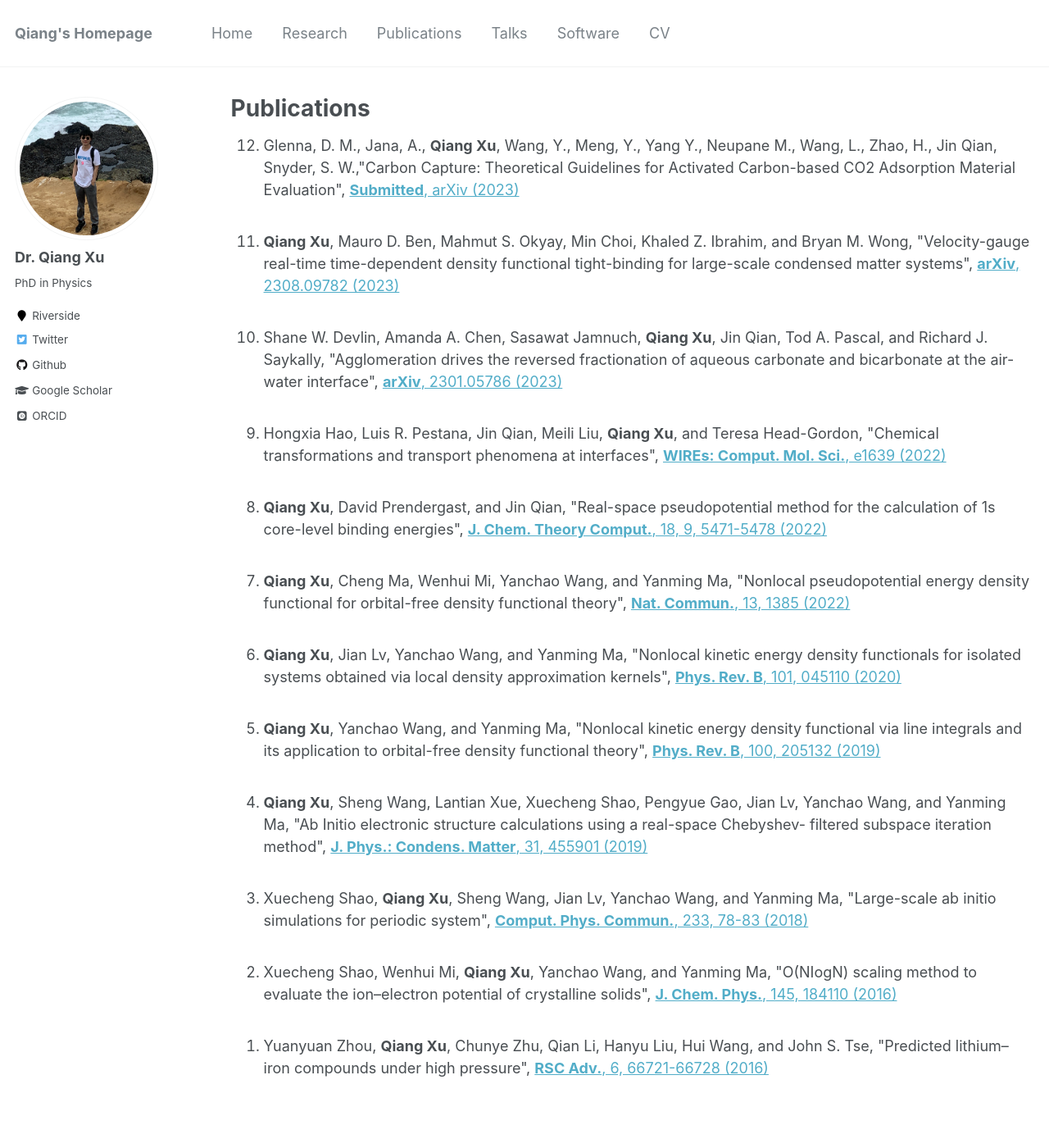
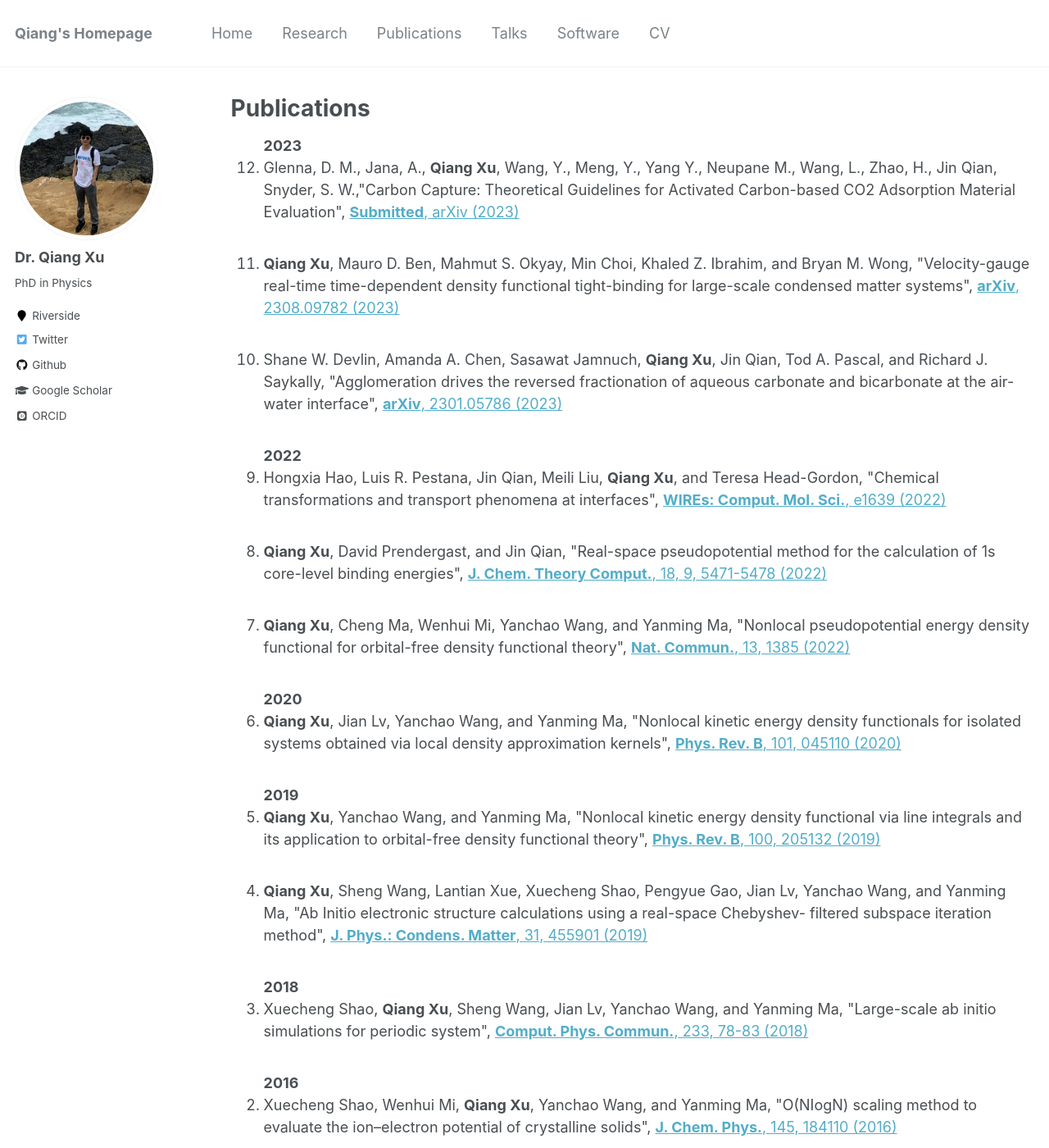
Before and after one commit to xqjlu/xqjlu.github.io, a Jekyll site: the page built from _pages/publications.md, in a window 1280 px wide and 1400 px high. Shown: the whole window at 82% size. Built offline with Jekyll 4.4.1, drawn with Linux system fonts in a browser that asks for light colours; some web fonts are replaced.

Commit message:
pub update

```diff
--- a/_pages/publications.md
+++ b/_pages/publications.md
@@ -28,6 +28,8 @@ redirect_from:
 
 <ol style="padding-left: 40px;" reversed="" start="12">
 <!--2023-->
+<b>2023</b>
+
 <li>Glenna, D. M., Jana, A., <b>Qiang Xu</b>, Wang, Y., Meng, Y., Yang Y., Neupane M., Wang, L., Zhao, H., Jin Qian, Snyder, S. W.,"Carbon Capture: Theoretical Guidelines for Activated Carbon-based CO2 Adsorption Material Evaluation",
 <a href="https://link.springer.com/article/10.1007/s11467-023-1276-4" target="_blank"><b>Submitted</b>, arXiv (2023)</a>
 </li><br>
@@ -41,6 +43,8 @@ redirect_from:
 </li><br>
 
 <!--2022-->
+<b>2022</b>
+
 <li>Hongxia Hao, Luis R. Pestana, Jin Qian, Meili Liu, <b>Qiang Xu</b>, and Teresa Head-Gordon, "Chemical transformations and transport phenomena at interfaces",
 <a href="https://doi.org/10.1002/wcms.1639" target="_blank"><b>WIREs: Comput. Mol. Sci.</b>, e1639 (2022)</a>
 </li><br>
@@ -54,11 +58,15 @@ redirect_from:
 </li><br>
 
 <!--2020-->
+<b>2020</b>
+
 <li><b>Qiang Xu</b>, Jian Lv, Yanchao Wang, and Yanming Ma, "Nonlocal kinetic energy density functionals for isolated systems obtained via local density approximation kernels",
 <a href="https://doi.org/10.1103/PhysRevB.101.045110" target="_blank"><b>Phys. Rev. B</b>, 101, 045110 (2020)</a>
 </li><br>
 
 <!--2019-->
+<b>2019</b>
+
 <li><b>Qiang Xu</b>, Yanchao Wang, and Yanming Ma, "Nonlocal kinetic energy density functional via line integrals and its application to orbital-free density functional theory",
 <a href="https://doi.org/10.1103/PhysRevB.100.205132" target="_blank"><b>Phys. Rev. B</b>, 100, 205132 (2019)</a>
 </li><br>
@@ -68,15 +76,18 @@ redirect_from:
 </li><br>
 
 <!--2018-->
+<b>2018</b>
+
 <li>Xuecheng Shao, <b>Qiang Xu</b>, Sheng Wang, Jian Lv, Yanchao Wang, and Yanming Ma, "Large-scale ab initio simulations for periodic system",
 <a href="https://doi.org/10.1016/j.cpc.2018.07.009"  target="_blank"><b>Comput. Phys. Commun.</b>, 233, 78-83 (2018)</a>
 </li><br>
 
 <!--2016-->
+<b>2016</b>
+
 <li>Xuecheng Shao, Wenhui Mi, <b>Qiang Xu</b>, Yanchao Wang, and Yanming Ma, "O(NIogN) scaling method to evaluate the ion–electron potential of crystalline solids",
 <a href="https://doi.org/10.1063/1.4967319"  target="_blank"><b>J. Chem. Phys.</b>, 145, 184110 (2016)</a>
 </li><br>
-
 
 <li>Yuanyuan Zhou, <b>Qiang Xu</b>, Chunye Zhu, Qian Li, Hanyu Liu, Hui Wang, and John S. Tse, "Predicted lithium–iron compounds under high pressure",
 <a href="https://doi.org/10.1039/C6RA11064A"  target="_blank"><b>RSC Adv.</b>, 6, 66721-66728 (2016)</a>
```
